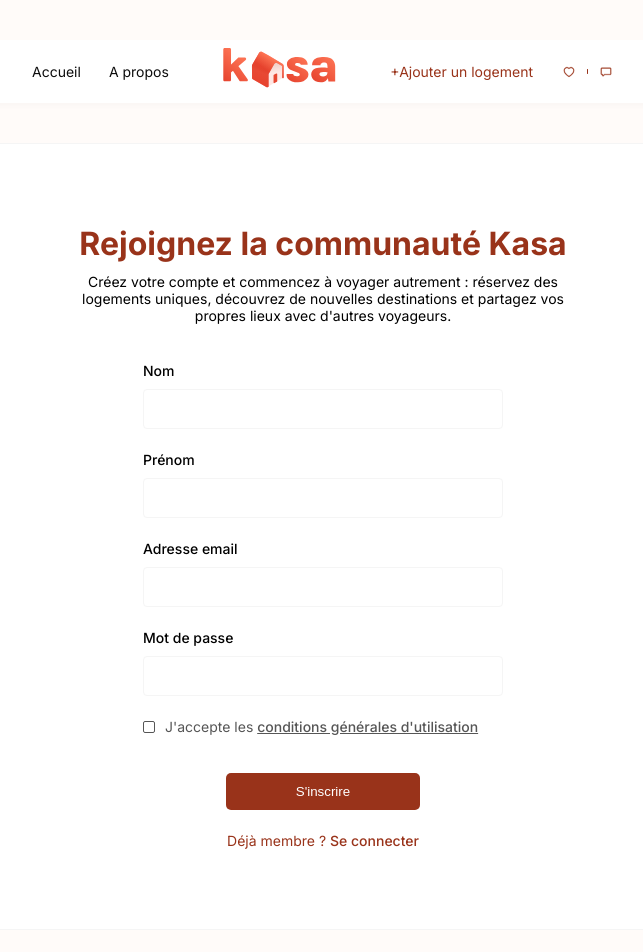
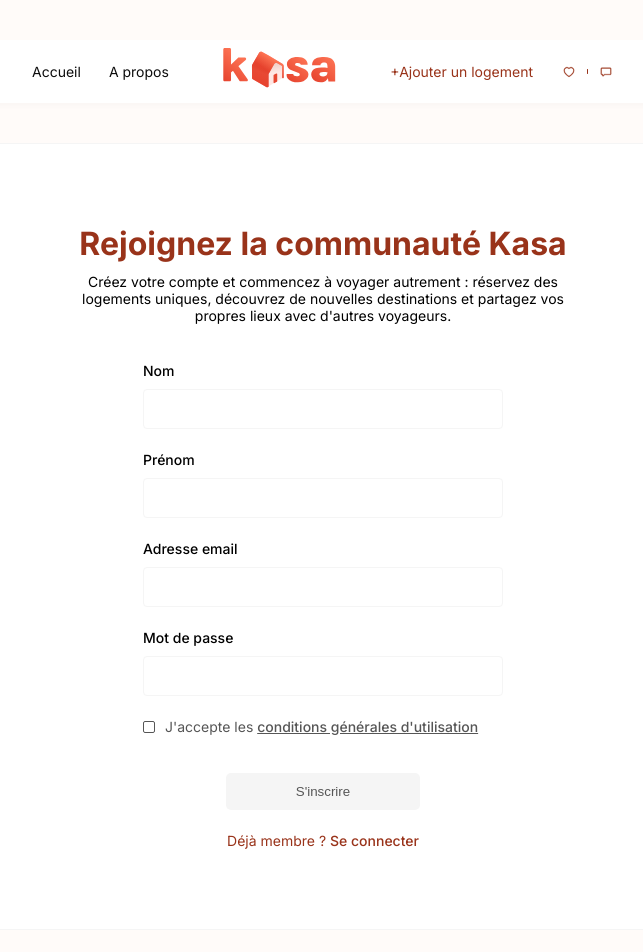
Before and after one commit to nutbreaker/projet_8_b, a Next.js app in the folder frontend/: page /inscription in a window 1280 px wide. Shown: the top 952 px of the page, without its empty margins (317-960 px from the left). Built offline with nearby package versions, Linux system fonts and the light colour scheme.

Commit message:
feat(inscription): disabled register button if CGU are not accepted

```diff
--- a/frontend/app/(public)/inscription/page.jsx
+++ b/frontend/app/(public)/inscription/page.jsx
@@ -1,13 +1,17 @@
 "use client";
 
+import Link from "next/link";
+import { useActionState, useState } from "react";
+
 import Button from "@/components/button/button";
-import "./page.css";
-import Link from "next/link";
-import { useActionState } from "react";
 import Hero from "@/components/hero/hero";
+
 import { signUp } from "./actions";
 
+import "./page.css";
+
 export default function ConnexionPage() {
+  const [hasAcceptedCGU, setHasAcceptedCGU] = useState(false);
   const [state, formAction, pending] = useActionState(signUp, { error: "" });
 
   return (
@@ -51,6 +55,9 @@
               name="cgu"
               value="1"
               defaultChecked={state.cgu}
+              onChange={(e) => {
+                setHasAcceptedCGU(e.target.checked);
+              }}
             />
             <span>
               J'accepte les&nbsp;
@@ -62,7 +69,7 @@
         {state.error && <span className="error">{state.error}</span>}
 
         <div className="form-bottom">
-          <Button type="submit" disabled={pending}>
+          <Button type="submit" disabled={pending || !hasAcceptedCGU}>
             {!pending ? "S'inscrire" : "Inscription..."}
           </Button>
 
```
